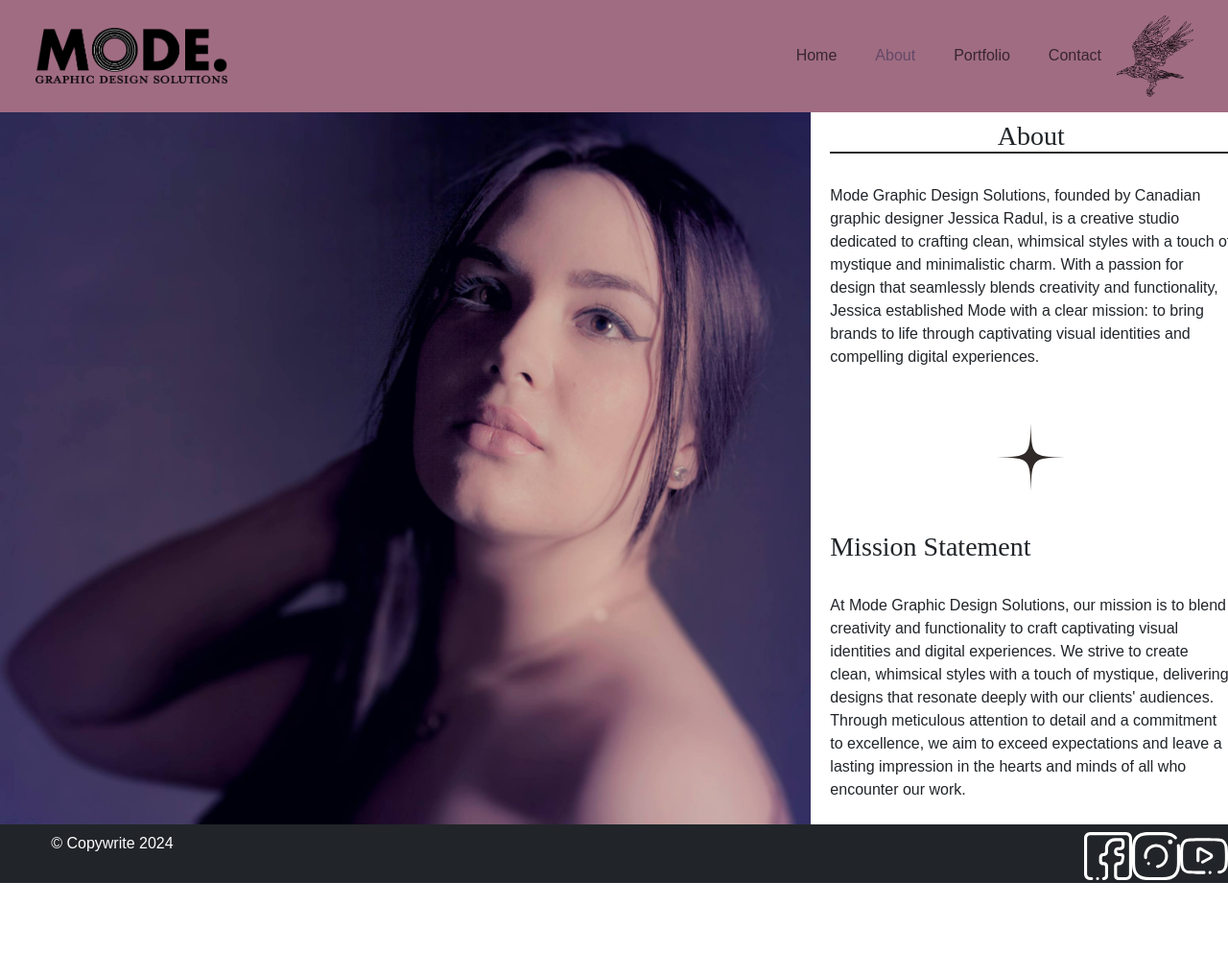
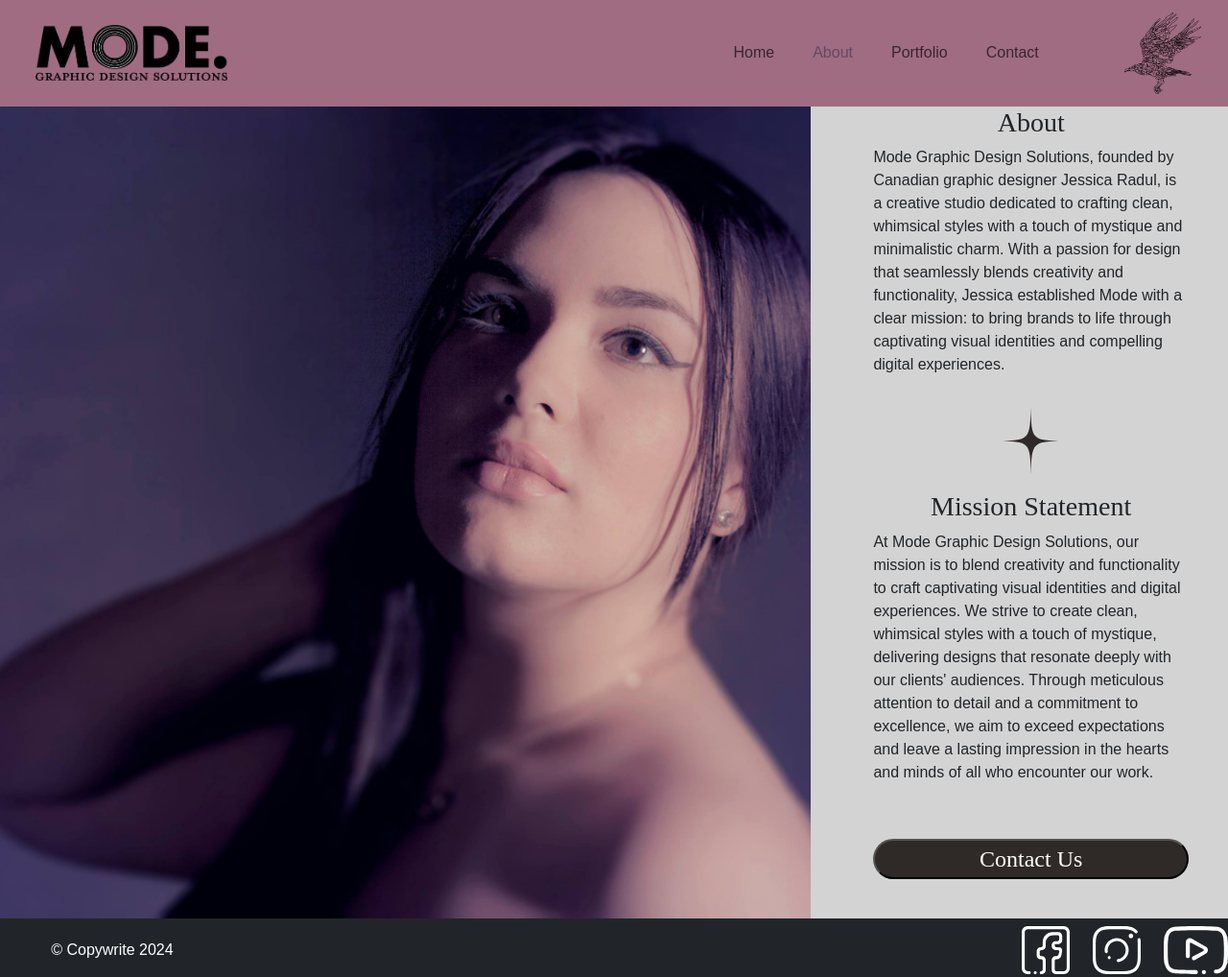
Before and after one commit to 041092393/portfolio, a plain HTML site: page about.html in a window 1280 px wide. Shown: the whole page at 96% size. Before the commit the page ends 920 px from the top, so only its background shows below. Drawn offline with nearby package versions, Linux system fonts and the light colour scheme; a web font is replaced by a local one.

Commit message:
adjusted bootstrap for nav and footer

```diff
--- a/about.html
+++ b/about.html
@@ -7,6 +7,7 @@
     <link href="https://cdn.jsdelivr.net/npm/bootstrap@5.3.3/dist/css/bootstrap.min.css" rel="stylesheet" integrity="sha384-QWTKZyjpPEjISv5WaRU9OFeRpok6YctnYmDr5pNlyT2bRjXh0JMhjY6hW+ALEwIH" crossorigin="anonymous">
     <link rel="stylesheet" href="css/main.css">
     <link rel="stylesheet" href="https://use.typekit.net/bng1uel.css">
+    <link rel="stylesheet" href="https://use.typekit.net/bng1uel.css">
   </head>
   <body>
     <nav class="navbar navbar-expand-lg bg-primary">
@@ -15,25 +16,26 @@
         <button class="navbar-toggler" type="button" data-bs-toggle="collapse" data-bs-target="#navbarNavAltMarkup" aria-controls="navbarNavAltMarkup" aria-expanded="false" aria-label="Toggle navigation">
           <span class="navbar-toggler-icon"></span>
         </button>
-          <div class="collapse navbar-collapse justify-content-end" id="navbarNavAltMarkup">
-            <div class="navbar-nav gap-4">
-              <a class="nav-link"  href="index.html">Home</a>
-              <a class="nav-link ctive text-primary-emphasis" aria-current="page" href="about.html">About</a>
+        <div class="collapse navbar-collapse d-flex flex-column flex-lg-row justify-content-end " id="navbarNavAltMarkup">
+          <div class="navbar-nav gap-4 text-center pb-0">
+            <a class="nav-link" href="index.html">Home</a>
+            <a class="nav-link active text-primary-emphasis" aria-current="page" href="about.html">About</a>
             <a class="nav-link" href="portfolio.html">Portfolio</a>
             <a class="nav-link" href="contact.html">Contact</a>
           </div>
-            <a class="navbar-brand p-2" href="#"><img width="80" src="images/bird.png"></a>
+          <a class="navbar-brand " href="#"><img  width="80" src="images/bird.png"></a>
         </div>
       </div>
     </nav>
       <div class="about row">
-        <img class="col-lg-8" src="images/1978176_595644090522459_1945614198_o.jpg" alt="jessica radul" width="100%">
-        <div class="col-lg-4 d-grid justify-content-center gap-4 p-2">
-            <h3 class=" about-title">About</h3>
-            <p>Mode Graphic Design Solutions, founded by Canadian graphic designer Jessica Radul, is a creative studio dedicated to crafting clean, whimsical styles with a touch of mystique and minimalistic charm. With a passion for design that seamlessly blends creativity and functionality, Jessica established Mode with a clear mission: to bring brands to life through captivating visual identities and compelling digital experiences.</p>
+        <img class="col-lg-8 banner-img" src="images/1978176_595644090522459_1945614198_o.jpg" alt="jessica radul" width="100%">
+        <div class="col-lg-4 d-grid justify-content-center">
+            <h3 class="about-title">About</h3>
+            <p class="p-content">Mode Graphic Design Solutions, founded by Canadian graphic designer Jessica Radul, is a creative studio dedicated to crafting clean, whimsical styles with a touch of mystique and minimalistic charm. With a passion for design that seamlessly blends creativity and functionality, Jessica established Mode with a clear mission: to bring brands to life through captivating visual identities and compelling digital experiences.</p>
             <img src="images/star.svg" alt="star" class="star">
-            <h3>Mission Statement</h3>
-            <p>At Mode Graphic Design Solutions, our mission is to blend creativity and functionality to craft captivating visual identities and digital experiences. We strive to create clean, whimsical styles with a touch of mystique, delivering designs that resonate deeply with our clients' audiences. Through meticulous attention to detail and a commitment to excellence, we aim to exceed expectations and leave a lasting impression in the hearts and minds of all who encounter our work.</p>
+            <h3 class="about-title">Mission Statement</h3>
+            <p class="p-content">At Mode Graphic Design Solutions, our mission is to blend creativity and functionality to craft captivating visual identities and digital experiences. We strive to create clean, whimsical styles with a touch of mystique, delivering designs that resonate deeply with our clients' audiences. Through meticulous attention to detail and a commitment to excellence, we aim to exceed expectations and leave a lasting impression in the hearts and minds of all who encounter our work.</p>
+            <button id="contact-us"><a href="contact.html">Contact Us</a></button>
         </div>
 
       </div>
@@ -44,12 +46,12 @@
             <p>© Copywrite 2024</p>
           </div>
           <div class="col-4">
-            <div class="d-flex justify-content-end">
+            <div class="d-flex gap-4 justify-content-end">
               <a href="https://facebook.com"><img class="footer-icon" src="images/Insignificon-Facebook.svg"
                   alt="facebook icon"></a>
               <a href="https://instagram.com"><img class="footer-icon" src="images/Insignificon-Instagram-New.svg"
                   alt="instagram icon"></a>
-              <a href="https://youtube.com"><img class="footer-icon" src="images/Insignificon-YouTube.svg"
+              <a href="https://youtube.com"><img class=" youtube" src="images/Insignificon-YouTube.svg"
                   alt="youtube icon"></a>
             </div>
           </div>
--- a/css/main.css
+++ b/css/main.css
@@ -1,10 +1,12 @@
+
 
 .card-title{
     font-size: 12vw !important;
 }
 .about-title{
-    border-bottom: #2F2A27 2px solid;
     text-align: center;
+    display: inline;
+    align-self: flex-end;
 }
 
 .star{
@@ -12,14 +14,27 @@
     place-self: center;
 }
 
+.p-content {
+    padding-left: 10%;
+    padding-right: 10%;
+}
+
+.banner-img{
+    object-fit: cover;
+}
 
 
 
 
 .footer-icon{
-aspect-ratio: 1;
+object-fit: cover;
 width: 50px;
 }
+
+.youtube{
+height: 50px;
+}
+
 :root {
     --bs-primary: #A06C82;
     --bs-secondary: #F9F8DC;
@@ -50,12 +65,25 @@ width: 50px;
 .active {
     color: #624966;
 }
+html{
+    min-height: 100vh;
+}
 
 body {
+    display: flex;
+    flex-direction: column;
     font-family: "futura-pt", sans-serif;
     font-weight: 400;
     font-style: normal;
+    height: 100vh;
+    background-color: lightgrey;
 }
+
+.about{
+    flex-grow: 1;
+}
+
+
 
 .card-title {
     font-weight: 900;
@@ -107,4 +135,24 @@ h2, h3{
 }
 .copywrite {
     padding-left: 5%;
+    display: grid;
 }
+.copywrite p{
+margin: 0;
+align-self: center;
+}
+
+#contact-us{
+ border-radius: 50px;
+ background-color:#2F2A27;
+ margin: 10%;
+}
+
+#contact-us > a {
+    color: white;
+    text-decoration: none;
+    font-size: 1.5em;
+    font-family: "mrs-eaves-roman-all-small-ca", serif;
+    font-weight: 400;
+    font-style: normal;
+}
```
Also changed, not shown: contact.html (+80 -0 lines), index.html (+7 -6 lines), portfolio.html (+11 -0 lines). Lines whose indentation alone changed are shown as unchanged.
